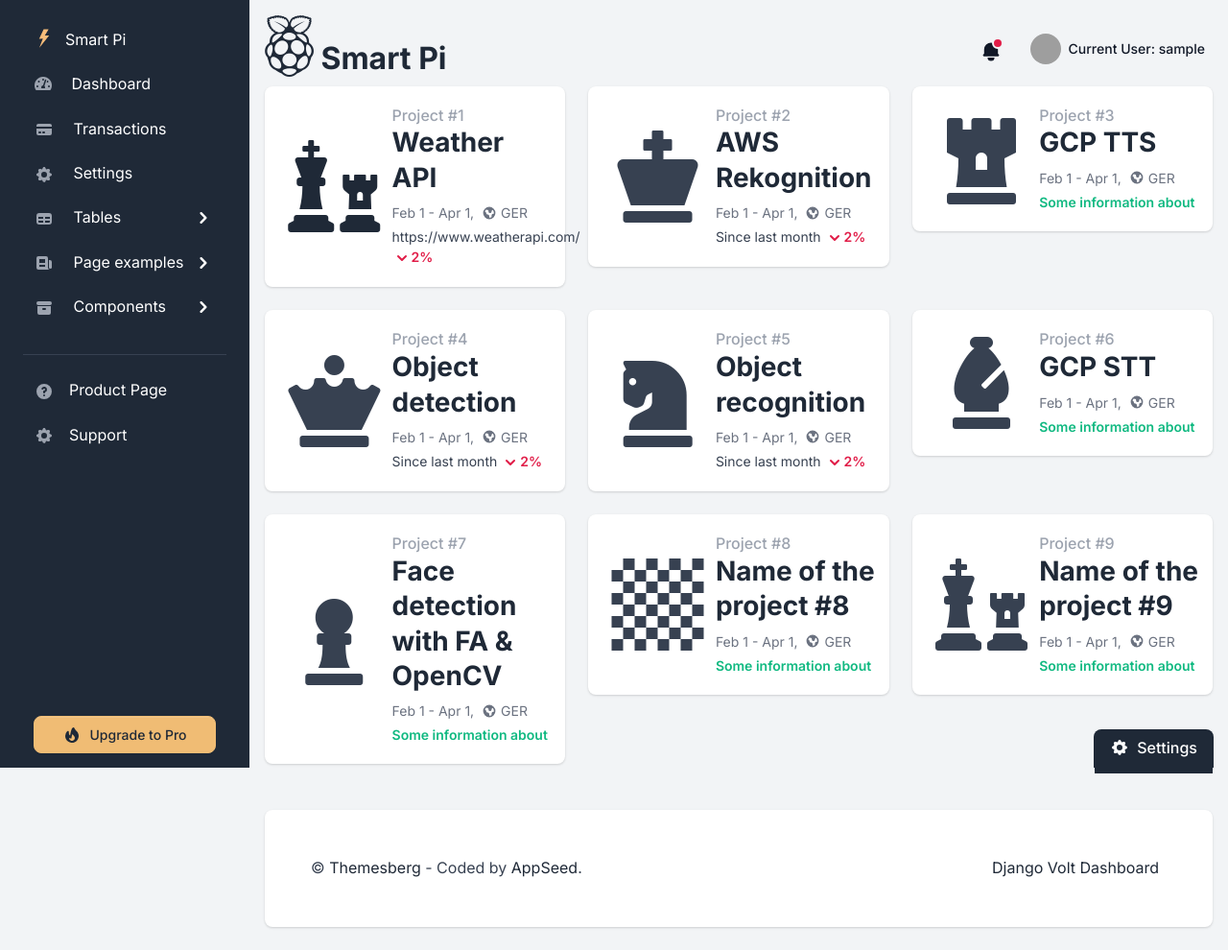
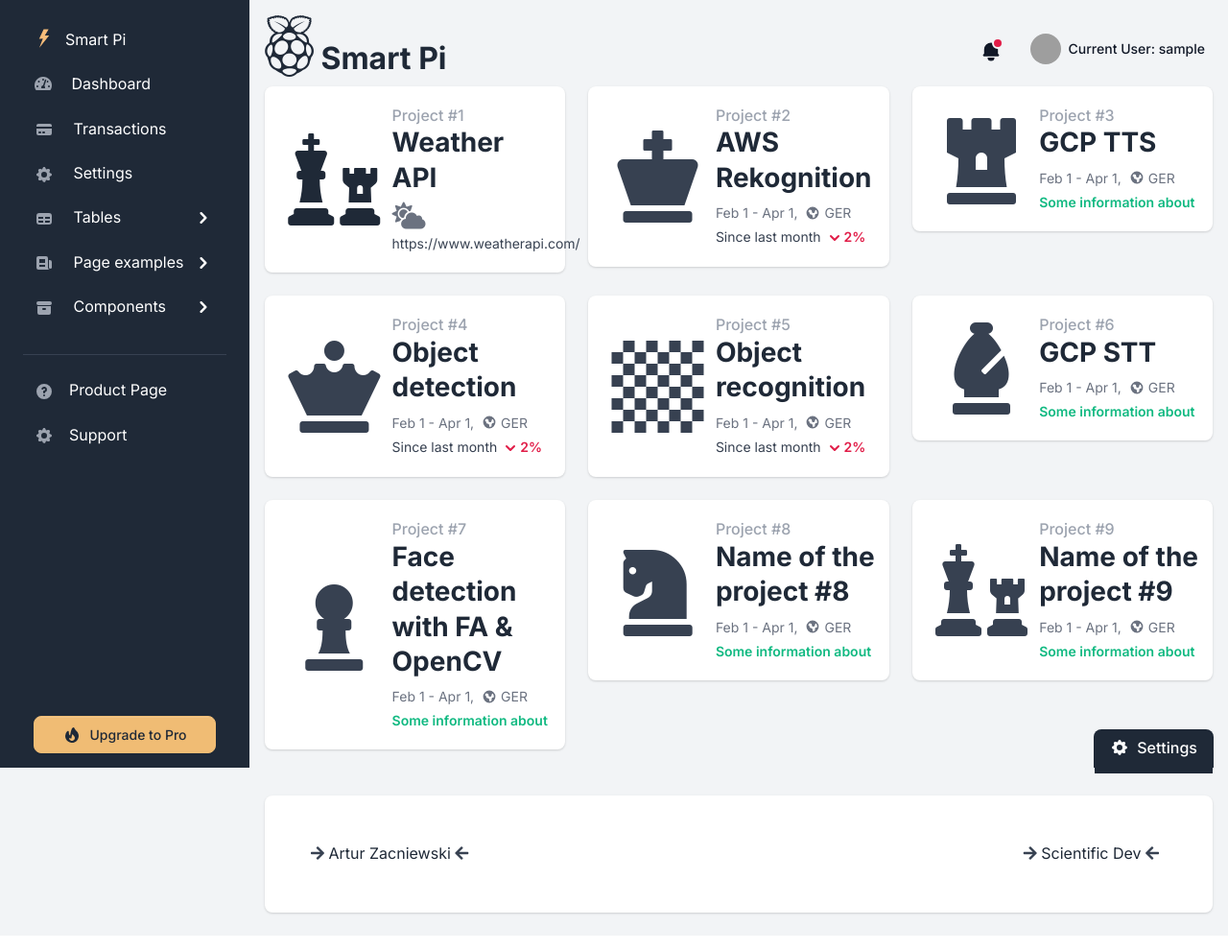
Before and after one commit to zacniewski/SmartPi, a Django app: page / in a window 1280 px wide. Shown: the whole page at 96% size. Run offline with Django 3.2, Linux system fonts and the light colour scheme; the visitor is signed in with stand-in values (Sample User, id 1); some libraries are stand-ins or nearby versions; grey boxes are pictures that could not be loaded.

Commit message:
Change links and names

```diff
--- a/apps/templates/home/dashboard.html
+++ b/apps/templates/home/dashboard.html
@@ -56,12 +56,10 @@
                                 <h3 class="fw-extrabold mb-2"><a href="dashboard.html">Weather API</a></h3>
                             </div>
                             <small class="d-flex align-items-center text-gray-500">
-                                Feb 1 - Apr 1,
-                                <svg class="icon icon-xxs text-gray-500 ms-2 me-1" fill="currentColor" viewBox="0 0 20 20" xmlns="http://www.w3.org/2000/svg"><path fill-rule="evenodd" d="M10 18a8 8 0 100-16 8 8 0 000 16zM4.332 8.027a6.012 6.012 0 011.912-2.706C6.512 5.73 6.974 6 7.5 6A1.5 1.5 0 019 7.5V8a2 2 0 004 0 2 2 0 011.523-1.943A5.977 5.977 0 0116 10c0 .34-.028.675-.083 1H15a2 2 0 00-2 2v2.197A5.973 5.973 0 0110 16v-2a2 2 0 00-2-2 2 2 0 01-2-2 2 2 0 00-1.668-1.973z" clip-rule="evenodd"></path></svg>
-                                GER
+                                <i class="fas fa-cloud-sun fa-2x"></i>
                             </small>
                             <div class="small d-flex mt-1">
-                                <div>https://www.weatherapi.com/ <svg class="icon icon-xs text-danger" fill="currentColor" viewBox="0 0 20 20" xmlns="http://www.w3.org/2000/svg"><path fill-rule="evenodd" d="M5.293 7.293a1 1 0 011.414 0L10 10.586l3.293-3.293a1 1 0 111.414 1.414l-4 4a1 1 0 01-1.414 0l-4-4a1 1 0 010-1.414z" clip-rule="evenodd"></path></svg><span class="text-danger fw-bolder">2%</span></div>
+                                <div>https://www.weatherapi.com/ </div>
                             </div>
                         </div>
                     </div>
@@ -173,7 +171,7 @@
                         <div class="col-12 col-xl-5 text-xl-center mb-3 mb-xl-0 d-flex align-items-center justify-content-xl-center">
                             <div class="icon-shape rounded me-4 me-sm-0">
                                 <!--<svg class="icon" fill="currentColor" viewBox="0 0 20 20" xmlns="http://www.w3.org/2000/svg"><path fill-rule="evenodd" d="M10 2a4 4 0 00-4 4v1H5a1 1 0 00-.994.89l-1 9A1 1 0 004 18h12a1 1 0 00.994-1.11l-1-9A1 1 0 0015 7h-1V6a4 4 0 00-4-4zm2 5V6a2 2 0 10-4 0v1h4zm-6 3a1 1 0 112 0 1 1 0 01-2 0zm7-1a1 1 0 100 2 1 1 0 000-2z" clip-rule="evenodd"></path></svg>-->
-                                <i class="fas fa-chess-knight fa-6x"></i>
+                                <i class="fas fa-chess-board fa-6x"></i>
                             </div>
                             <div class="d-sm-none">
                                 <h2 class="fw-extrabold h5">Project #5</h2>
@@ -269,7 +267,7 @@
                         <div class="col-12 col-xl-5 text-xl-center mb-3 mb-xl-0 d-flex align-items-center justify-content-xl-center">
                             <div class="icon-shape rounded me-4 me-sm-0">
                                 <!--<svg class="icon" fill="currentColor" viewBox="0 0 20 20" xmlns="http://www.w3.org/2000/svg"><path fill-rule="evenodd" d="M10 2a4 4 0 00-4 4v1H5a1 1 0 00-.994.89l-1 9A1 1 0 004 18h12a1 1 0 00.994-1.11l-1-9A1 1 0 0015 7h-1V6a4 4 0 00-4-4zm2 5V6a2 2 0 10-4 0v1h4zm-6 3a1 1 0 112 0 1 1 0 01-2 0zm7-1a1 1 0 100 2 1 1 0 000-2z" clip-rule="evenodd"></path></svg>-->
-                                <i class="fas fa-chess-board fa-6x"></i>
+                                <i class="fas fa-chess-knight fa-6x"></i>
                             </div>
                             <div class="d-sm-none">
                                 <h2 class="fw-extrabold h5">Project #8</h2>
--- a/apps/templates/home/index.html
+++ b/apps/templates/home/index.html
@@ -141,7 +141,7 @@
                                 <span class="text-muted font-small">
                                     &copy; Themesberg
                                 </span>
-                                <a target="_blank" href="https://appseed.us">Coded by AppSeed</a>
+                                <a target="_blank" href="https://appseed.us">Coded by Artur Z.</a>
                             </a>
                         </div>
                     </div>
--- a/apps/templates/includes/footer.html
+++ b/apps/templates/includes/footer.html
@@ -2,16 +2,19 @@
     <div class="row">
         <div class="col-12 col-md-4 col-xl-6 mb-4 mb-md-0">
             <p class="mb-0 text-center text-lg-start">
-                &copy; <a class="text-primary fw-normal" href="https://themesberg.com" target="_blank">Themesberg</a>
-                - Coded by <a href="https://appseed.us" target="_blank">AppSeed</a>.
+                <i class="fas fa-arrow-right"></i>
+                <a class="text-primary fw-normal" href="https://zacniewski.github.io/" target="_blank">Artur Zacniewski</a>
+                <i class="fas fa-arrow-left"></i>
             </p>
         </div>
         <div class="col-12 col-md-8 col-xl-6 text-center text-lg-start">
             <!-- List -->
             <ul class="list-inline list-group-flush list-group-borderless text-md-end mb-0">
                 <li class="list-inline-item px-0 px-sm-2">
-                    <a target="_blank"
-                       href="https://appseed.us/admin-dashboards/django-dashboard-volt">Django Volt Dashboard</a>
+                    <i class="fas fa-arrow-right"></i>
+                    <a target="_blank" href="https://scientificdev.net/">Scientific Dev</a>
+                    <i class="fas fa-arrow-left"></i>
+
                 </li>
             </ul>
         </div>
```
